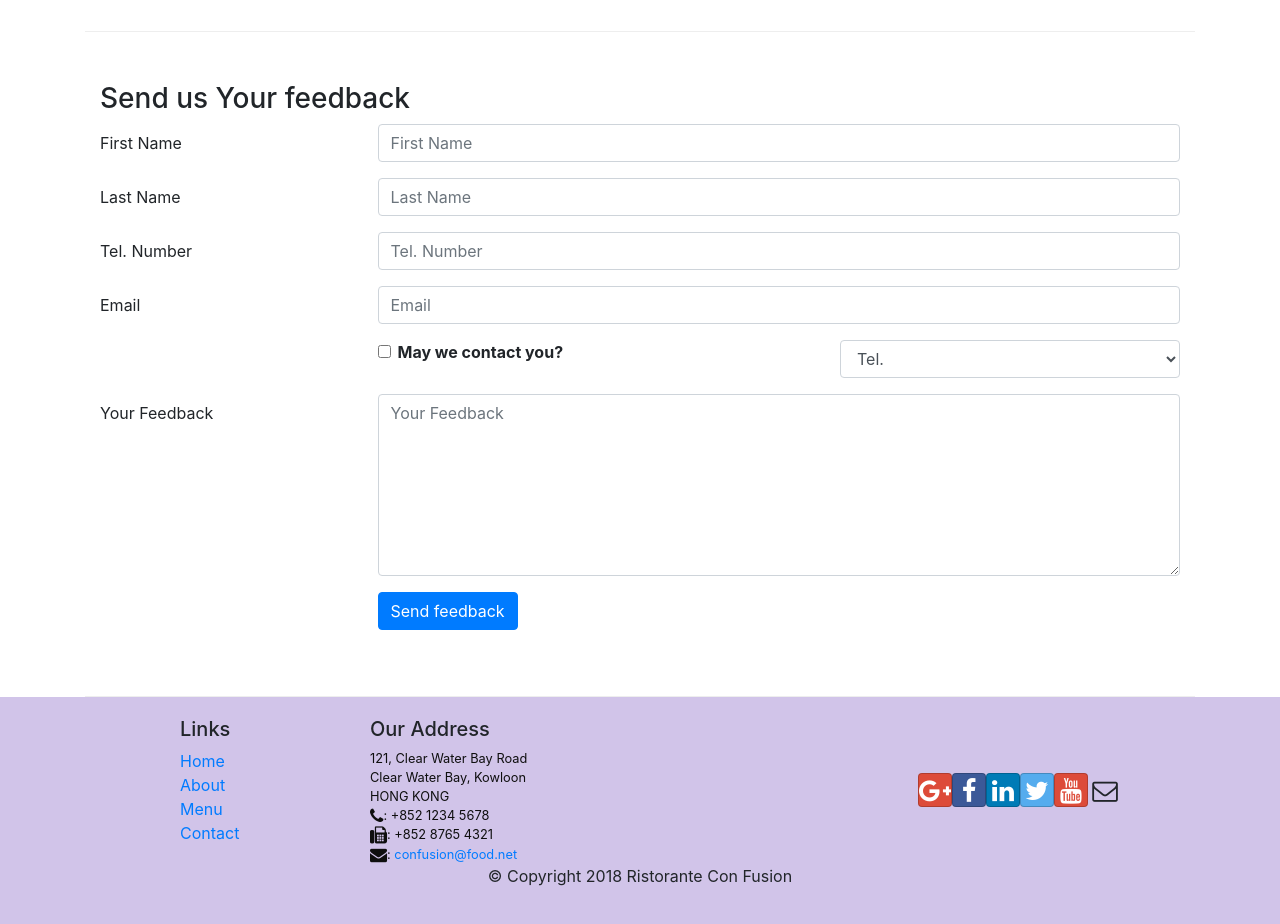
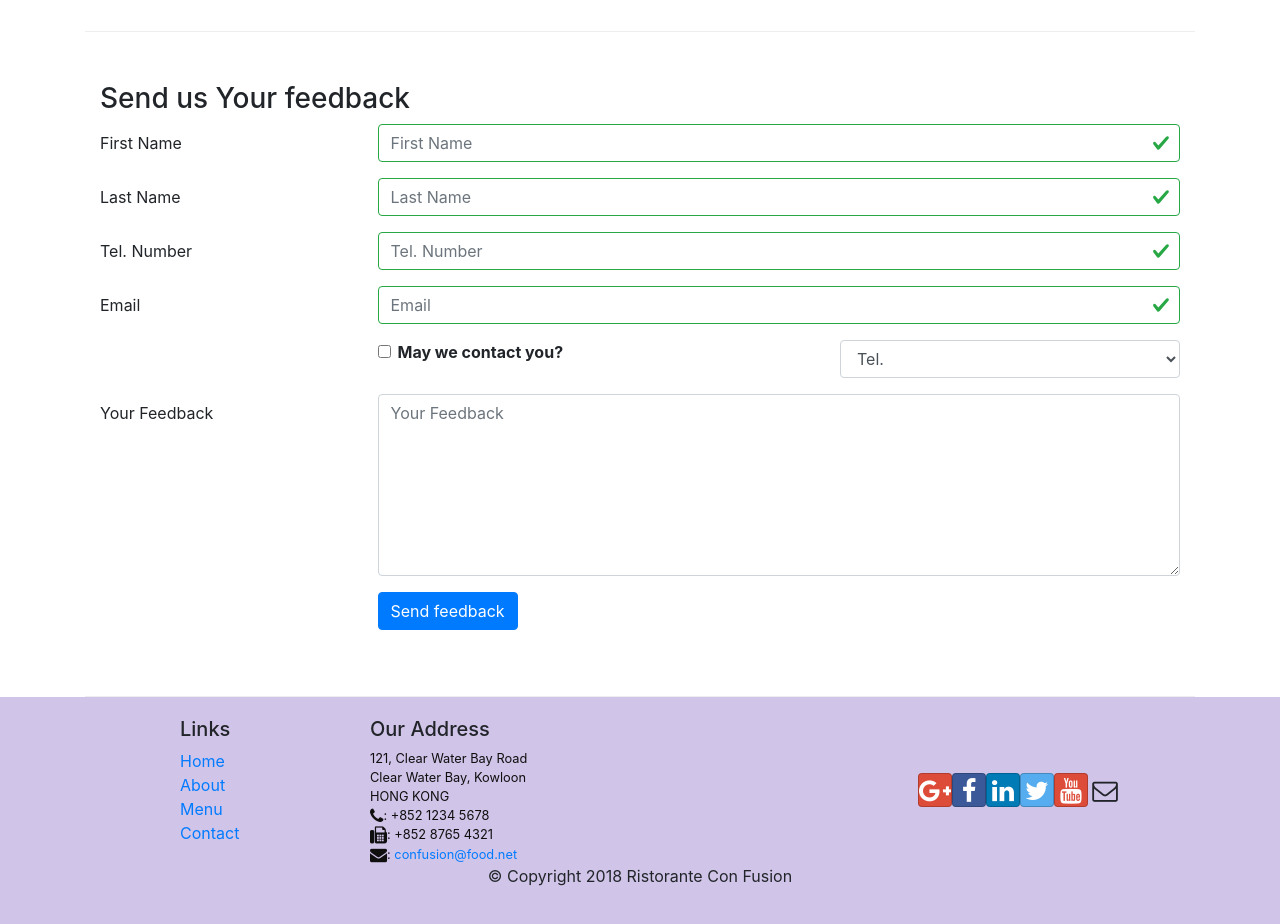
Before and after one commit to foxapp/front-end-react, a React (Create React App) app in the folder confusion/: page /contactus in a window 1280 px wide. Shown: the part 840-1764 px from the top of the page. Built offline with nearby package versions, Linux system fonts and the light colour scheme.

Commit message:
Controlled Form Validation

```diff
--- a/confusion/src/components/ContactComponent.js
+++ b/confusion/src/components/ContactComponent.js
@@ -1,5 +1,5 @@
 import React, {Component} from 'react';
-import {Breadcrumb, BreadcrumbItem, Button, Form, FormGroup, Label, Input, Col} from "reactstrap";
+import {Breadcrumb, BreadcrumbItem, Button, Form, FormGroup, Label, Input, Col, FormFeedback} from "reactstrap";
 import {Link} from "react-router-dom";
 
 class Contact extends Component{
@@ -9,13 +9,20 @@
             firstname: '',
             lastname: '',
             telnum: '',
-            useremail: '',
+            email: '',
             agree: false,
             contactType: 'Tel.',
-            message: ''
+            message: '',
+            touched: {
+                firstname: false,
+                lastname: false,
+                telnum: false,
+                email: false
+            }
         }
         this.handleSubmit = this.handleSubmit.bind(this)
         this.handleInputChange = this.handleInputChange.bind(this)
+        this.handleBlur = this.handleBlur.bind(this)
     }
     handleInputChange(event){
         const target = event.target;
@@ -31,7 +38,51 @@
         alert('Current State is:'+JSON.stringify(this.state));
         event.preventDefault();
     }
+    handleBlur = (field) => (evt) => {
+        this.setState({
+            touched: { ...this.state.touched, [field]:true }
+        })
+    }
+    validate(firstname, lastname, telnum, email){
+        const errors = {
+            firstname: '',
+            lastname: '',
+            telnum: '',
+            email: '',
+        }
+
+        //firstname
+        if(this.state.touched.firstname && firstname.length <= 3){
+            errors.firstname = 'First Name should be >= 3 characters';
+        }else if(this.state.touched.firstname && firstname.length > 10){
+            errors.firstname = 'First Name should be <= 10 characters';
+        }
+
+        //lastname
+        if(this.state.touched.lastname && lastname.length < 3){
+            errors.lastname = 'Last Name should be >= 3 characters';
+        }else if(this.state.touched.lastname && lastname.length > 10){
+            errors.lastname = 'Last Name should be <= 10 characters';
+        }
+
+        //telnum
+        const reg= /^\d+$/;
+        if(this.state.touched.telnum && !reg.test(telnum)){
+            errors.telnum = 'Tel. Number should contain only numbers';
+        }else if(this.state.touched.telnum && telnum.length > 9){
+            errors.telnum = 'Tel. Number should contain exact 9 characters';
+        }
+
+        //email
+        if(this.state.touched.email && email.split('').filter(x=>x==='@').length !== 1){
+            errors.email = 'Please provide a valid email with @ character';
+        }
+
+        return errors;
+    }
+
     render() {
+        const errors = this.validate(this.state.firstname, this.state.lastname, this.state.telnum, this.state.email);
         return(
             <div className="container">
                 <div className="row">
@@ -86,9 +137,13 @@
                                         id="firstname"
                                         name="firstname"
                                         placeholder="First Name"
+                                        valid={errors.firstname === ''}
+                                        invalid={errors.firstname != ''}
+                                        onBlur={this.handleBlur('firstname')}
                                         value={this.state.firstname}
                                         onChange={this.handleInputChange}
                                     />
+                                    <FormFeedback>{errors.firstname}</FormFeedback>
                                 </Col>
                             </FormGroup>
                             <FormGroup row>
@@ -99,9 +154,13 @@
                                         id="lastname"
                                         name="lastname"
                                         placeholder="Last Name"
+                                        valid={errors.lastname === ''}
+                                        invalid={errors.lastname != ''}
+                                        onBlur={this.handleBlur('lastname')}
                                         value={this.state.lastname}
                                         onChange={this.handleInputChange}
                                     />
+                                    <FormFeedback>{errors.lastname}</FormFeedback>
                                 </Col>
                             </FormGroup>
                             <FormGroup row>
@@ -112,22 +171,30 @@
                                         id="telnum"
                                         name="telnum"
                                         placeholder="Tel. Number"
+                                        valid={errors.telnum === ''}
+                                        invalid={errors.telnum != ''}
+                                        onBlur={this.handleBlur('telnum')}
                                         value={this.state.telnum}
                                         onChange={this.handleInputChange}
                                     />
+                                    <FormFeedback>{errors.telnum}</FormFeedback>
                                 </Col>
                             </FormGroup>
                             <FormGroup row>
-                                <Label htmlFor="useremail" md={3}>Email</Label>
+                                <Label htmlFor="email" md={3}>Email</Label>
                                 <Col md={9}>
                                     <Input
                                         type="email"
-                                        id="useremail"
-                                        name="useremail"
+                                        id="email"
+                                        name="email"
                                         placeholder="Email"
-                                        value={this.state.useremail}
+                                        valid={errors.email === ''}
+                                        invalid={errors.email != ''}
+                                        onBlur={this.handleBlur('email')}
+                                        value={this.state.email}
                                         onChange={this.handleInputChange}
                                     />
+                                    <FormFeedback>{errors.email}</FormFeedback>
                                 </Col>
                             </FormGroup>
                             <FormGroup row>
```
